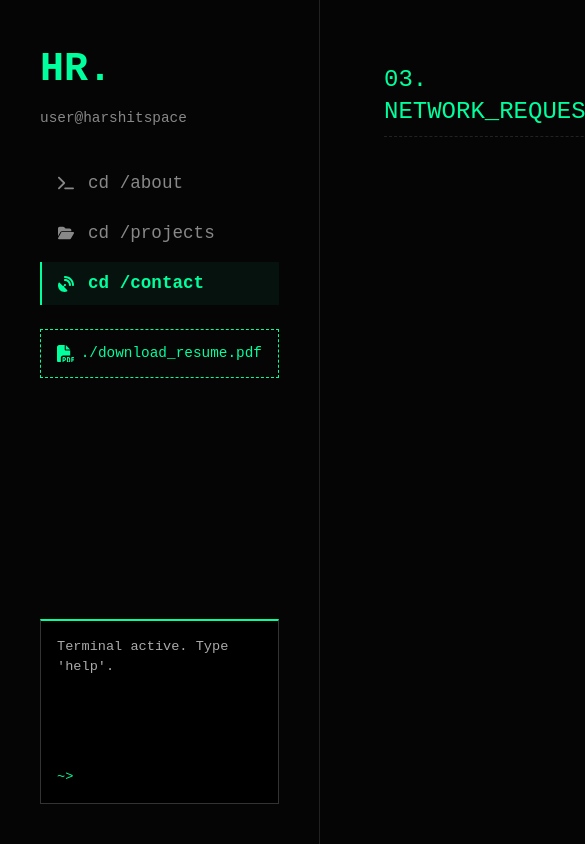
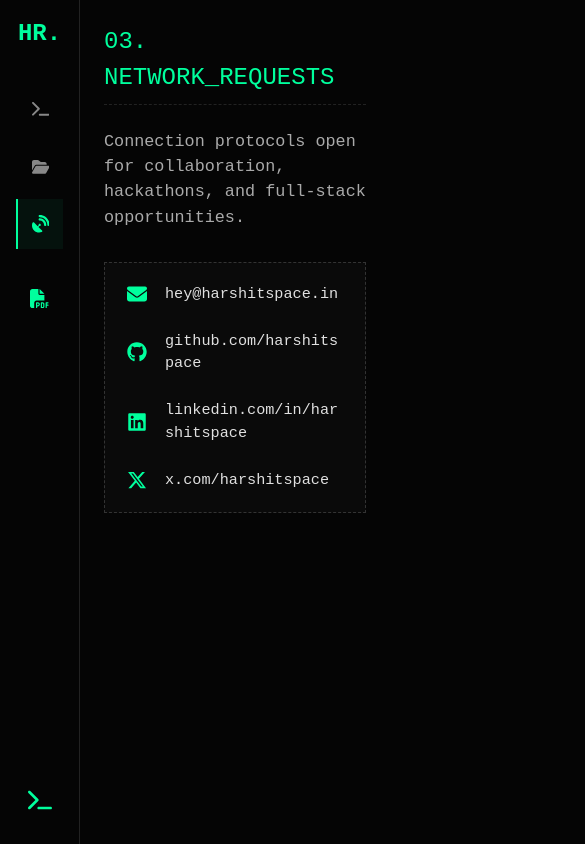
Before and after one commit to harshitspace/harshitspace-v2, a Next.js app: page /contact in a window 390 px wide. Shown: the top 844 px of the page, 585 px wide, since content can reach past the window. Built offline with nearby package versions, Linux system fonts and the light colour scheme.

Commit message:
Feat: Added contact protocols and finalize dynamic mobile sidebar collapse

```diff
--- a/src/app/contact/page.tsx
+++ b/src/app/contact/page.tsx
@@ -1,9 +1,65 @@
+import { FaEnvelope, FaGithub, FaLinkedin, FaXTwitter } from "react-icons/fa6";
+
 export default function ContactPage() {
   return (
-    <div>
-      <h2 className="text-accent text-2xl border-b border-dashed border-border-dark pb-2 uppercase mt-0">
+    <section className="animate-fadeIn w-full max-w-full">
+      <h2 className="text-accent text-[1.5rem] border-b border-dashed border-border-dark pb-2 uppercase mt-0 mb-6">
         03. Network_Requests
       </h2>
-    </div>
+
+      <p className="mt-4 text-[#aaa] text-[1.05rem]">
+        Connection protocols open for collaboration, hackathons, and full-stack
+        opportunities.
+      </p>
+
+      {/* Responsive padding (p-5 on mobile, p-8 on desktop) and w-full */}
+      <div className="mt-8 bg-[#0a0a0a] p-5 md:p-8 border border-dashed border-[#333] flex flex-col gap-6 w-full">
+        <div className="flex items-center gap-4 w-full">
+          <FaEnvelope className="text-accent text-xl md:text-2xl w-[24px] md:w-[30px] shrink-0" />
+          <a
+            href="mailto:hey@harshitspace.in"
+            className="text-text hover:text-accent transition-colors text-[0.95rem] md:text-lg break-all text-decoration-none"
+          >
+            hey@harshitspace.in
+          </a>
+        </div>
+
+        <div className="flex items-center gap-4 w-full">
+          <FaGithub className="text-accent text-xl md:text-2xl w-[24px] md:w-[30px] shrink-0" />
+          <a
+            href="https://github.com/harshitspace"
+            target="_blank"
+            rel="noopener noreferrer"
+            className="text-text hover:text-accent transition-colors text-[0.95rem] md:text-lg break-all text-decoration-none"
+          >
+            github.com/harshitspace
+          </a>
+        </div>
+
+        <div className="flex items-center gap-4 w-full">
+          <FaLinkedin className="text-accent text-xl md:text-2xl w-[24px] md:w-[30px] shrink-0" />
+          <a
+            href="https://linkedin.com/in/harshitspace"
+            target="_blank"
+            rel="noopener noreferrer"
+            className="text-text hover:text-accent transition-colors text-[0.95rem] md:text-lg break-all text-decoration-none"
+          >
+            linkedin.com/in/harshitspace
+          </a>
+        </div>
+
+        <div className="flex items-center gap-4 w-full">
+          <FaXTwitter className="text-accent text-xl md:text-2xl w-[24px] md:w-[30px] shrink-0" />
+          <a
+            href="https://x.com/harshitspace"
+            target="_blank"
+            rel="noopener noreferrer"
+            className="text-text hover:text-accent transition-colors text-[0.95rem] md:text-lg break-all text-decoration-none"
+          >
+            x.com/harshitspace
+          </a>
+        </div>
+      </div>
+    </section>
   );
 }
--- a/src/app/layout.tsx
+++ b/src/app/layout.tsx
@@ -14,9 +14,9 @@ export default function RootLayout({
 }>) {
   return (
     <html lang="en">
-      <body className="flex min-h-screen">
+      <body className="flex min-h-screen" suppressHydrationWarning>
         <Sidebar />
-        <main className="ml-[320px] w-full max-w-[900px] p-16 box-border transition-all duration-300">
+        <main className="transition-all duration-300 w-full max-w-[900px] p-6 md:p-16 box-border ml-[80px] md:peer-[.expanded]:ml-[320px] md:peer-[.collapsed]:ml-[80px]">
           {children}
         </main>
       </body>
--- a/src/components/Sidebar.tsx
+++ b/src/components/Sidebar.tsx
@@ -2,6 +2,7 @@
 
 import Link from "next/link";
 import { usePathname } from "next/navigation";
+import { useState, useEffect } from "react";
 import {
   FaTerminal,
   FaFolderOpen,
@@ -12,6 +13,21 @@ import MiniTerminal from "./MiniTerminal";
 
 export default function Sidebar() {
   const pathname = usePathname();
+  const [isExpanded, setIsExpanded] = useState(true);
+
+  useEffect(() => {
+    // If user is on a mobile device, start collapsed
+    if (window.innerWidth < 768) {
+      setIsExpanded(false);
+    }
+  }, []);
+
+  // Auto-close sidebar on mobile when a navigation link is clicked
+  useEffect(() => {
+    if (window.innerWidth < 768) {
+      setIsExpanded(false);
+    }
+  }, [pathname]);
 
   const navLinks = [
     { name: "cd /about", path: "/about", icon: <FaTerminal /> },
@@ -20,15 +36,34 @@ export default function Sidebar() {
   ];
 
   return (
-    <aside className="fixed top-0 left-0 h-screen w-[320px] border-r border-border-dark bg-bg p-10 flex flex-col justify-between z-40 transition-all duration-300">
+    <>
+      {/* 1. The Invisible Click-Outside Overlay (MOBILE ONLY) */}
+      {isExpanded && (
+        <div
+          className="fixed inset-0 z-30 bg-transparent md:hidden"
+          onClick={() => setIsExpanded(false)}
+        />
+      )}
+
+      {/* 2. The Sidebar */}
+      <aside
+        className={`peer fixed top-0 left-0 h-screen border-r border-border-dark bg-bg flex flex-col justify-between z-40 transition-all duration-300 overflow-hidden
+        ${isExpanded ? "expanded w-[320px] p-8 md:p-10 shadow-[10px_0_30px_rgba(0,0,0,0.8)] md:shadow-none" : "collapsed w-[80px] p-4 items-center"}`}
+      >
         <div className="flex flex-col w-full">
-        <Link
-          href="/about"
-          className="text-[2.5rem] font-bold text-accent mb-2 cursor-pointer block"
+          <div
+            onClick={() => setIsExpanded(!isExpanded)}
+            className={`font-bold text-accent cursor-pointer transition-all duration-300 select-none
+            ${isExpanded ? "text-[2.5rem] mb-2" : "text-[1.5rem] mb-8 text-center"}`}
           >
             HR.
-        </Link>
-        <div className="text-[#888] text-[0.9rem] mb-8">user@harshitspace</div>
+          </div>
+
+          <div
+            className={`text-[#888] text-[0.9rem] mb-8 whitespace-nowrap transition-opacity duration-300 ${!isExpanded && "opacity-0 hidden"}`}
+          >
+            user@harshitspace
+          </div>
 
           <nav className="flex flex-col gap-2 w-full">
             {navLinks.map((link) => {
@@ -37,16 +72,21 @@ export default function Sidebar() {
                 <Link
                   key={link.name}
                   href={link.path}
-                className={`flex items-center py-2 px-4 text-[1.1rem] transition-all duration-200 border-l-2 ${
-                  isActive
-                    ? "text-accent border-accent bg-accent/5 font-bold"
-                    : "text-[#888] border-transparent hover:text-text hover:bg-white/5"
-                }`}
+                  className={`flex items-center transition-all duration-200 border-l-2 overflow-hidden
+                  ${isExpanded ? "py-2 px-4 justify-start" : "py-4 px-0 justify-center"}
+                  ${isActive ? "text-accent border-accent bg-accent/5 font-bold" : "text-[#888] border-transparent hover:text-text hover:bg-white/5"}`}
+                  title={!isExpanded ? link.name : ""}
                 >
-                <span className="w-[30px] text-[1rem] flex justify-start">
+                  <span
+                    className={`text-[1.1rem] flex justify-center shrink-0 ${isExpanded ? "w-[30px] justify-start" : "w-auto"}`}
+                  >
                     {link.icon}
                   </span>
-                <span>{link.name}</span>
+                  <span
+                    className={`whitespace-nowrap transition-opacity duration-300 ${!isExpanded && "opacity-0 hidden"}`}
+                  >
+                    {link.name}
+                  </span>
                 </Link>
               );
             })}
@@ -56,16 +96,39 @@ export default function Sidebar() {
             href="/resume"
             target="_blank"
             rel="noopener noreferrer"
-          className="mt-6 flex items-center bg-transparent border border-dashed border-accent text-accent py-[0.8rem] px-4 cursor-pointer text-[0.9rem] transition-all duration-300 hover:bg-accent/10 hover:shadow-[0_0_10px_rgba(0,255,157,0.2)]"
+            title={!isExpanded ? "Download Resume" : ""}
+            className={`mt-6 flex items-center bg-transparent border border-accent text-accent cursor-pointer transition-all duration-300 overflow-hidden hover:bg-accent/10 hover:shadow-[0_0_10px_rgba(0,255,157,0.2)]
+            ${isExpanded ? "py-[0.8rem] px-4 justify-start border-dashed" : "py-4 px-0 justify-center border-none"}`}
           >
-          <span className="w-[30px] text-[1.1rem] flex justify-start">
+            <span
+              className={`text-[1.2rem] flex justify-center shrink-0 ${isExpanded ? "w-[30px] justify-start" : "w-auto"}`}
+            >
               <FaFilePdf />
             </span>
-          <span>./download_resume.pdf</span>
+            <span
+              className={`text-[0.9rem] whitespace-nowrap transition-opacity duration-300 ${!isExpanded && "opacity-0 hidden"}`}
+            >
+              ./download_resume.pdf
+            </span>
           </a>
         </div>
 
+        {/* Terminal Logic */}
+        <div
+          className={`w-full transition-opacity duration-300 ${!isExpanded && "opacity-0 hidden"}`}
+        >
           <MiniTerminal />
+        </div>
+
+        {/* Collapsed Terminal Icon */}
+        <div
+          className={`flex justify-center text-accent text-2xl cursor-pointer w-full py-4 transition-opacity duration-300 ${isExpanded && "hidden"}`}
+          onClick={() => setIsExpanded(true)}
+          title="Open Terminal"
+        >
+          <FaTerminal />
+        </div>
       </aside>
+    </>
   );
 }
```
Lines whose indentation alone changed are shown as unchanged.
